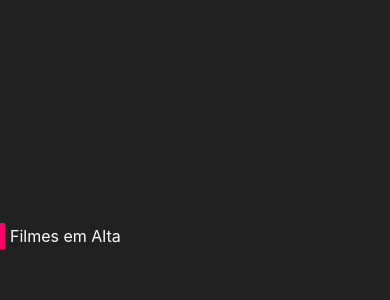
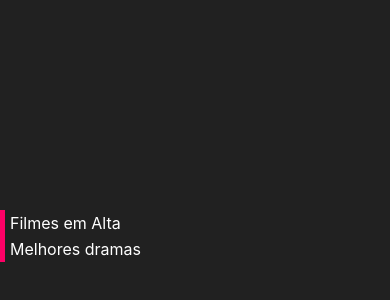
Before and after one commit to David-Santana98/filme, a React Native app: screen / in a window 390 px wide. Shown: the part 186-486 px from the top of the page. Built offline with nearby package versions, Linux system fonts and the light colour scheme.

Commit message:
criando componentes no Native

```diff
--- a/App.js
+++ b/App.js
@@ -5,6 +5,7 @@ export default function App() {
   return (
     <View style={styles.container}>
       <Text style={styles.title}>Filmes em Alta</Text>
+      <Text style={styles.title}>Melhores dramas</Text>
       <StatusBar style="auto" />
     </View>
   );
```
Also changed, not shown: components/SessionTitle.jsx (added).
